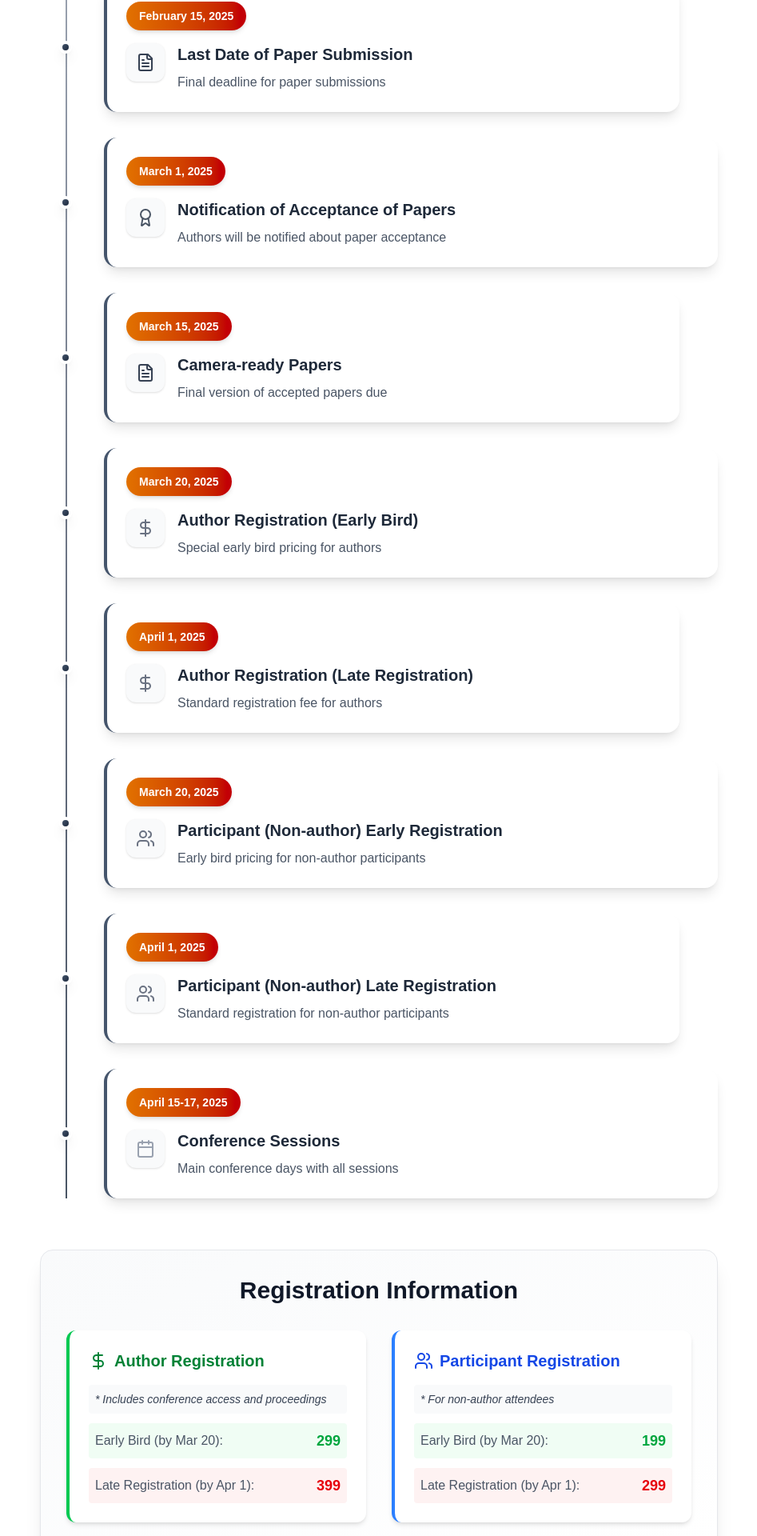
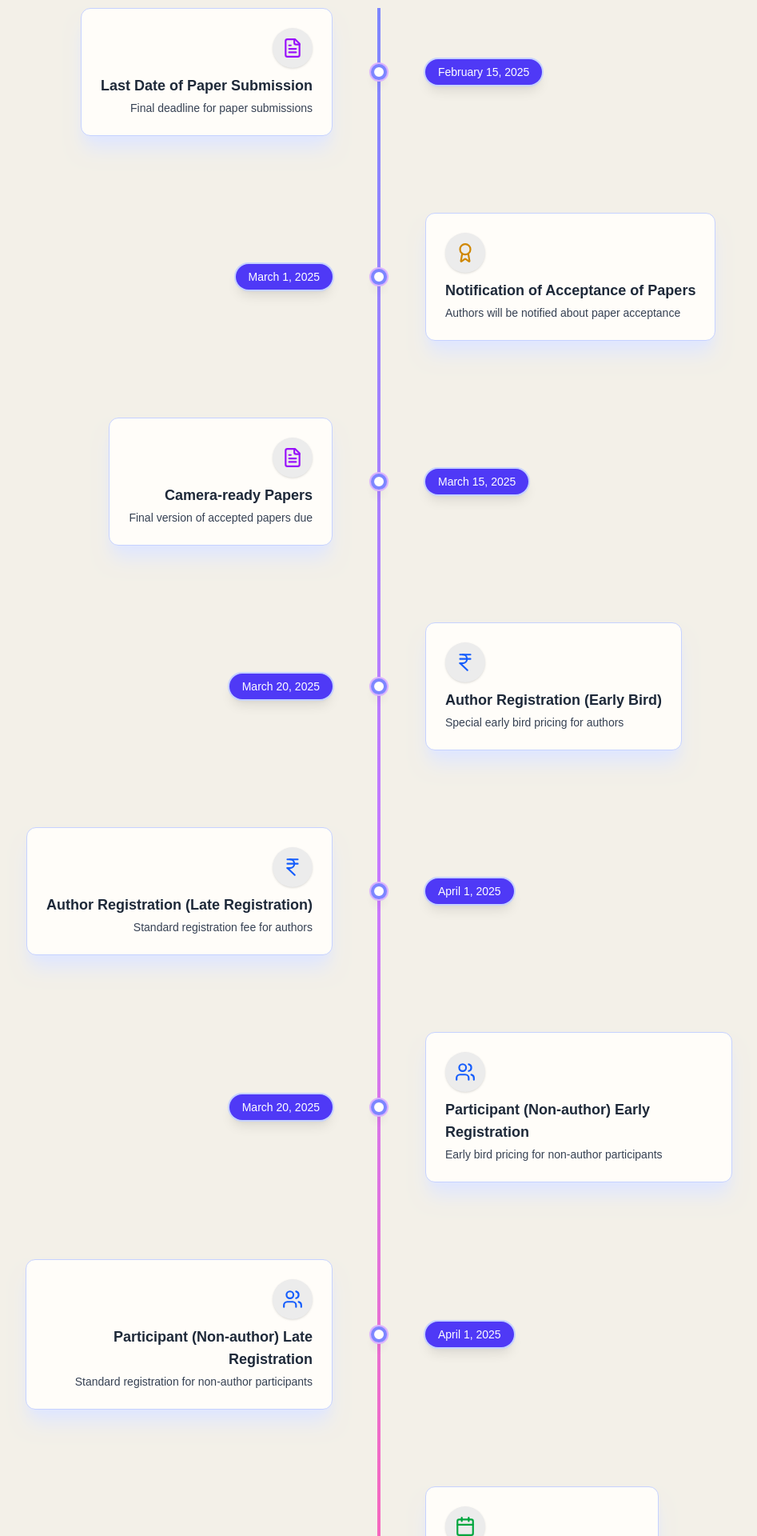
Before and after one commit to akshat4474/LearnIT_conference, a Next.js app: page /Dates in a window 1280 px wide. Shown: the part 210-2130 px from the top of the page at 80% size, without its empty margins (166-1113 px from the left). Built offline with nearby package versions, Linux system fonts and the light colour scheme.

Commit message:
Date Page Update

```diff
--- a/UI/ImportantDates/ID.tsx
+++ b/UI/ImportantDates/ID.tsx
@@ -1,214 +1,117 @@
+'use client';
+
 import React from 'react';
-import { Calendar, Clock, Users, FileText, DollarSign, Award } from 'lucide-react';
+import { Calendar, Users, FileText, IndianRupee, Award } from 'lucide-react';
 
 export default function ImportantDates() {
   const dates = [
-    {
-      title: 'Last Date of Paper Submission',
-      date: 'February 15, 2025',
-      icon: FileText,
-      type: 'deadline',
-      description: 'Final deadline for paper submissions'
-    },
-    {
-      title: 'Notification of Acceptance of Papers',
-      date: 'March 1, 2025',
-      icon: Award,
-      type: 'notification',
-      description: 'Authors will be notified about paper acceptance'
-    },
-    {
-      title: 'Camera-ready Papers',
-      date: 'March 15, 2025',
-      icon: FileText,
-      type: 'deadline',
-      description: 'Final version of accepted papers due'
-    },
-    {
-      title: 'Author Registration (Early Bird)',
-      date: 'March 20, 2025',
-      icon: DollarSign,
-      type: 'registration',
-      description: 'Special early bird pricing for authors'
-    },
-    {
-      title: 'Author Registration (Late Registration)',
-      date: 'April 1, 2025',
-      icon: DollarSign,
-      type: 'registration',
-      description: 'Standard registration fee for authors'
-    },
-    {
-      title: 'Participant (Non-author) Early Registration',
-      date: 'March 20, 2025',
-      icon: Users,
-      type: 'registration',
-      description: 'Early bird pricing for non-author participants'
-    },
-    {
-      title: 'Participant (Non-author) Late Registration',
-      date: 'April 1, 2025',
-      icon: Users,
-      type: 'registration',
-      description: 'Standard registration for non-author participants'
-    },
-    {
-      title: 'Conference Sessions',
-      date: 'April 15-17, 2025',
-      icon: Calendar,
-      type: 'event',
-      description: 'Main conference days with all sessions'
-    }
+    { title: 'Last Date of Paper Submission', date: 'February 15, 2025', icon: FileText, type: 'deadline', description: 'Final deadline for paper submissions' },
+    { title: 'Notification of Acceptance of Papers', date: 'March 1, 2025', icon: Award, type: 'notification', description: 'Authors will be notified about paper acceptance' },
+    { title: 'Camera-ready Papers', date: 'March 15, 2025', icon: FileText, type: 'deadline', description: 'Final version of accepted papers due' },
+    { title: 'Author Registration (Early Bird)', date: 'March 20, 2025', icon: IndianRupee, type: 'registration', description: 'Special early bird pricing for authors' },
+    { title: 'Author Registration (Late Registration)', date: 'April 1, 2025', icon: IndianRupee, type: 'registration', description: 'Standard registration fee for authors' },
+    { title: 'Participant (Non-author) Early Registration', date: 'March 20, 2025', icon: Users, type: 'registration', description: 'Early bird pricing for non-author participants' },
+    { title: 'Participant (Non-author) Late Registration', date: 'April 1, 2025', icon: Users, type: 'registration', description: 'Standard registration for non-author participants' },
+    { title: 'Conference Sessions', date: 'April 15-17, 2025', icon: Calendar, type: 'event', description: 'Main conference days with all sessions' },
   ];
-
-  const timelineEvents = [
-    { title: 'Paper Submission', date: 'Feb 15', status: 'completed' },
-    { title: 'Acceptance Notice', date: 'Mar 1', status: 'upcoming' },
-    { title: 'Camera Ready', date: 'Mar 15', status: 'upcoming' },
-    { title: 'Early Registration', date: 'Mar 20', status: 'upcoming' },
-    { title: 'Late Registration', date: 'Apr 1', status: 'upcoming' },
-    { title: 'Conference', date: 'Apr 15-17', status: 'upcoming' }
-  ];
-
-  const getTypeColor = (type: string) => {
-    switch (type) {
-      case 'deadline': return 'bg-gray-100 border-gray-500 text-gray-800';
-      case 'notification': return 'bg-gray-100 border-gray-600 text-gray-800';
-      case 'registration': return 'bg-gray-100 border-gray-600 text-gray-900';
-      case 'event': return 'bg-gray-100 border-gray-500 text-black';
-      default: return 'bg-gray-100 border-gray-500 text-gray-800';
-    }
-  };
 
   const getIconColor = (type: string) => {
     switch (type) {
-      case 'deadline': return 'text-gray-700';
-      case 'notification': return 'text-gray-600';
-      case 'registration': return 'text-gray-500';
-      case 'event': return 'text-gray-400';
-      default: return 'text-gray-600';
+      case 'deadline': return 'text-purple-600';
+      case 'notification': return 'text-yellow-600';
+      case 'registration': return 'text-blue-600';
+      case 'event': return 'text-green-600';
+      default: return 'text-gray-500';
     }
   };
 
   return (
-    <main className="min-h-screen bg-white">
-      {/* Timeline Section */}
-      {/*<div className="bg-gray-500 shadow-md border-b">
-        <div className="max-w-6xl mx-auto px-5 py-8">
-          <h2 className="text-2xl font-bold text-white mb-6 text-center">Conference Timeline</h2>
-          <div className="relative">
-            {/* Timeline Line */}
-            {/* <div className="absolute top-8 left-0 right-0 h-1 bg-gradient-to-r from-red-700 via-orange-500 via-yellow-400 to-green-300 rounded-full"></div> */}
+    <main className="min-h-screen text-gray-800 px-6 py-20" style={{ backgroundColor: '#F3F0E8' }}>
+      <style jsx>{`
+        .timeline-dot {
+          animation: pulse 2s infinite;
+        }
+        @keyframes pulse {
+          0%, 100% { transform: scale(1); opacity: 1; }
+          50% { transform: scale(1.2); opacity: 0.6; }
+        }
+      `}</style>
 
-            {/* Timeline Events */}
-            {/* <div className="flex justify-between items-start relative">
-              {timelineEvents.map((event, index) => (
-                <div key={index} className="flex flex-col items-center py-2">
-                  <div className={`w-4 h-4 rounded-full ${
-                    event.status === 'completed' ? 'bg-red-600' :
-                    event.status === 'current' ? 'bg-amber-500' : 'bg-green-500'
-                  } border-4 border-white shadow-lg z-10`}></div>
-                  <div className="mt-4 text-center">
-                    <div className="text-sm font-semibold text-white">{event.title}</div>
-                    <div className="text-xs text-gray-300 mt-1">{event.date}</div>
-                  </div>
-                </div>
-              ))}
-            </div>
-          </div>
-        </div>
-      </div>*/}
-
-      {/* Main Content - Redesigned Timeline Style */}
-      <div className="max-w-4xl mx-auto px-6 py-12">
-        <div className="text-center mb-12">
-          <h1 className="text-5xl font-bold bg-gradient-to-r from-gray-700 to-gray-500 bg-clip-text text-transparent mb-4">
-            Important Dates
-          </h1>
-          <p className="text-xl text-gray-700">Mark your calendar for these key conference milestones</p>
+      <div className="max-w-6xl mx-auto">
+        <div className="text-center mb-16">
+          <h2 className="text-4xl font-bold">Important Dates</h2>
+          <p className="text-gray-600 text-lg mt-2">Mark your calendar for these key conference milestones</p>
         </div>
 
-        {/* Vertical Timeline */}
         <div className="relative">
-          {/* Vertical Line */}
-          <div className="absolute left-8 top-0 bottom-0 w-0.5 bg-gradient-to-b from-gray-400 via-gray-500 to-gray-600"></div>
+          {/* Vertical timeline line */}
+          <div className="absolute left-1/2 top-0 bottom-0 w-1 bg-gradient-to-b from-indigo-400 via-purple-400 to-pink-400 transform -translate-x-1/2 z-0" />
 
-          {/* Timeline Items */}
-          <div className="space-y-8">
+          <div className="space-y-24">
             {dates.map((item, index) => {
               const Icon = item.icon;
               const isLeft = index % 2 === 0;
 
               return (
-                <div key={index} className="relative flex items-center">
-                  {/* Timeline Dot */}
-                  <div className="absolute left-6 w-4 h-4 bg-gradient-to-br from-slate-600 to-slate-800 rounded-full border-4 border-white shadow-lg z-10"></div>
-
-                  {/* Content */}
-                  <div className={`ml-20 ${isLeft ? 'mr-12' : 'ml-20'} flex-1`}>
-                    <div className="bg-white rounded-2xl shadow-lg border-l-4 border-slate-600 p-6 hover:shadow-xl transition-all duration-300 hover:scale-102">
-
-                      {/* Date Badge */}
-                      <div className="inline-block bg-gradient-to-r from-amber-600 to-red-700 text-white px-4 py-2 rounded-full text-sm font-semibold mb-4 shadow-md">
-                        {item.date}
+                <div key={index} className="relative flex items-center justify-between w-full">
+                  {isLeft ? (
+                    <>
+                      {/* Card Left */}
+                      <div className="w-1/2 pr-8 flex justify-end">
+                        <div className="bg-[#FFFDF9] border border-indigo-200 p-6 rounded-xl shadow-xl shadow-indigo-100 max-w-sm text-right transition-transform hover:scale-[1.02]">
+                          <div className="flex justify-end mb-2">
+                            <div className="bg-[#ECECEC] p-3 rounded-full inline-block shadow-sm">
+                              <Icon size={26} className={getIconColor(item.type)} />
+                            </div>
+                          </div>
+                          <h3 className="text-lg font-bold">{item.title}</h3>
+                          <p className="text-sm text-gray-700 mt-1">{item.description}</p>
+                        </div>
                       </div>
 
-                      {/* Content Area */}
-                      <div className="flex items-start space-x-4">
-                        <div className="p-3 rounded-xl bg-gray-50 shadow-sm">
-                          <Icon size={24} className={getIconColor(item.type)} />
-                        </div>
-                        <div className="flex-1">
-                          <h3 className="text-xl font-bold text-gray-800 mb-2">{item.title}</h3>
-                          <p className="text-gray-600 leading-relaxed">{item.description}</p>
+                      {/* Timeline Dot */}
+                      <div className="relative z-10">
+                        <div className="w-5 h-5 bg-white border-4 border-indigo-400 rounded-full mx-4 ring-2 ring-purple-300 shadow-lg timeline-dot" />
+                      </div>
+
+                      {/* Date Right */}
+                      <div className="w-1/2 pl-8 text-left">
+                        <span className="inline-block bg-indigo-600 text-white text-sm font-medium px-4 py-1.5 rounded-full shadow-lg ring-2 ring-indigo-200">
+                          {item.date}
+                        </span>
+                      </div>
+                    </>
+                  ) : (
+                    <>
+                      {/* Date Left */}
+                      <div className="w-1/2 pr-8 text-right">
+                        <span className="inline-block bg-indigo-600 text-white text-sm font-medium px-4 py-1.5 rounded-full shadow-lg ring-2 ring-indigo-200">
+                          {item.date}
+                        </span>
+                      </div>
+
+                      {/* Timeline Dot */}
+                      <div className="relative z-10">
+                        <div className="w-5 h-5 bg-white border-4 border-indigo-400 rounded-full mx-4 ring-2 ring-purple-300 shadow-lg timeline-dot" />
+                      </div>
+
+                      {/* Card Right */}
+                      <div className="w-1/2 pl-8 flex justify-start">
+                        <div className="bg-[#FFFDF9] border border-indigo-200 p-6 rounded-xl shadow-xl shadow-indigo-100 max-w-sm text-left transition-transform hover:scale-[1.02]">
+                          <div className="flex justify-start mb-2">
+                            <div className="bg-[#ECECEC] p-3 rounded-full inline-block shadow-sm">
+                              <Icon size={26} className={getIconColor(item.type)} />
+                            </div>
+                          </div>
+                          <h3 className="text-lg font-bold">{item.title}</h3>
+                          <p className="text-sm text-gray-700 mt-1">{item.description}</p>
                         </div>
                       </div>
-                    </div>
-                  </div>
+                    </>
+                  )}
                 </div>
               );
             })}
-          </div>
-        </div>
-
-        {/* Additional Info Section */}
-        <div className="mt-16 bg-gradient-to-br from-gray-50 to-white rounded-2xl shadow-xl p-8 border border-gray-200">
-          <h2 className="text-3xl font-bold text-gray-900 mb-8 text-center">Registration Information</h2>
-          <div className="grid md:grid-cols-2 gap-8">
-            <div className="bg-white rounded-xl p-6 shadow-md border-l-4 border-green-500">
-              <h3 className="text-xl font-semibold text-green-700 flex items-center mb-4">
-                <DollarSign className="mr-2" size={24} />
-                Author Registration
-              </h3>
-              <div className="space-y-3 text-gray-600">
-                <p className="text-sm italic text-gray-700 bg-gray-50 p-2 rounded">* Includes conference access and proceedings</p>
-                <div className="flex justify-between items-center p-2 bg-green-50 rounded">
-                  <span>Early Bird (by Mar 20):</span>
-                  <span className="font-bold text-green-600 text-lg">299</span>
-                </div>
-                <div className="flex justify-between items-center p-2 bg-red-50 rounded">
-                  <span>Late Registration (by Apr 1):</span>
-                  <span className="font-bold text-red-600 text-lg">399</span>
-                </div>
-              </div>
-            </div>
-            <div className="bg-white rounded-xl p-6 shadow-md border-l-4 border-blue-500">
-              <h3 className="text-xl font-semibold text-blue-700 flex items-center mb-4">
-                <Users className="mr-2" size={24} />
-                Participant Registration
-              </h3>
-              <div className="space-y-3 text-gray-600">
-                <p className="text-sm italic text-gray-700 bg-gray-50 p-2 rounded">* For non-author attendees</p>
-                <div className="flex justify-between items-center p-2 bg-green-50 rounded">
-                  <span>Early Bird (by Mar 20):</span>
-                  <span className="font-bold text-green-600 text-lg">199</span>
-                </div>
-                <div className="flex justify-between items-center p-2 bg-red-50 rounded">
-                  <span>Late Registration (by Apr 1):</span>
-                  <span className="font-bold text-red-600 text-lg">299</span>
-                </div>
-              </div>
-            </div>
           </div>
         </div>
       </div>
--- a/src/app/Dates/page.tsx
+++ b/src/app/Dates/page.tsx
@@ -1,7 +1,9 @@
 import ImportantDates from "../../../UI/ImportantDates/ID";
+import Header from "../../../UI/Header";
 export default function DatesPage() {
   return (
     <main>
+        <Header/>
         <ImportantDates/>
     </main>
   );
```
